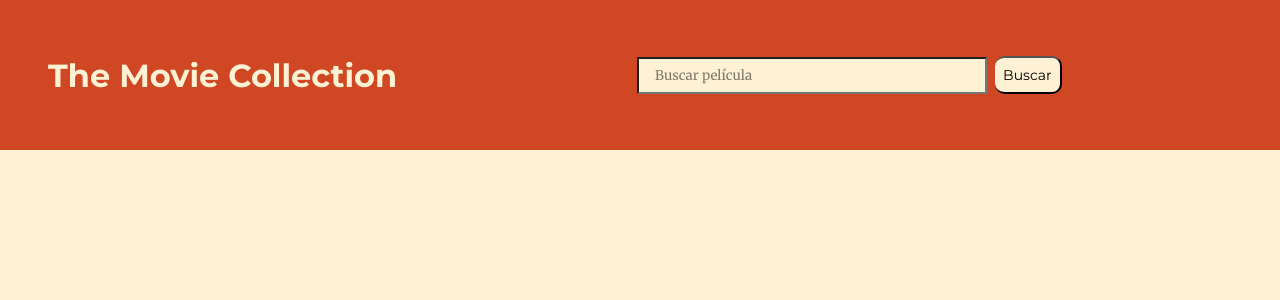
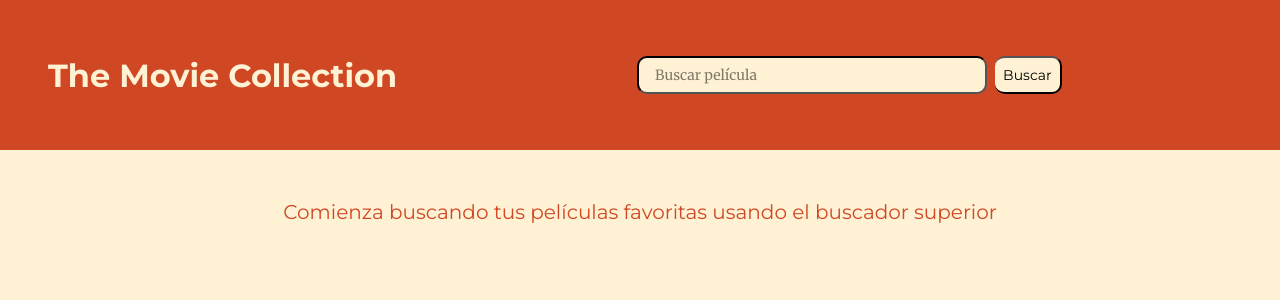
Before and after one commit to blperes/the-movie-collection, an Angular app: page /movie-list in a window 1280 px wide. Shown: the top 300 px of the page. Built offline with nearby package versions, Linux system fonts and the light colour scheme.

Commit message:
movie search result list and no results

```diff
--- a/src/app/features/homepage/homepage.component.css
+++ b/src/app/features/homepage/homepage.component.css
@@ -24,7 +24,7 @@
 }
 
 .explore-button {
-  margin-top: 90px;
+  margin-top: 50px;
   padding: 15px 30px;
   font-size: 18px;
   font-family: var(--font-heading);
--- a/src/app/features/movie-list/movie-list.component.css
+++ b/src/app/features/movie-list/movie-list.component.css
@@ -27,3 +27,14 @@
   margin-left: 40px;
   font-family: var(--font-heading);
 }
+
+.initial-message {
+  display: flex;
+  justify-content: center;
+  align-content: center;
+  padding-top: 50px;
+  font-family: var(--font-heading);
+  font-size: 20px;
+  color: var(--color-secondary);
+
+}
--- a/src/app/features/movie-list/movie-list.component.html
+++ b/src/app/features/movie-list/movie-list.component.html
@@ -1,13 +1,17 @@
-<div class="results-container" *ngIf="searchTerm">
+<div class="results-container" *ngIf="searchTerm && isLoaded">
   <h1 class="results">Resultados para "{{ searchTerm }}"</h1>
 </div>
 
-<div class="movies-container">
+<div class="movies-container" *ngIf="movies.length > 0 && isLoaded">
   <div class="movie-card" *ngFor="let movie of movies">
     <h2>{{ movie.Title +  " (" + movie.Year + ")" }}</h2>
   </div>
 </div>
 
-<div class="no-results" *ngIf="movies.length === 0 && searchTerm">
+<div class="no-results" *ngIf=" isLoaded && movies.length === 0 && searchTerm">
   <p>No se encontraron resultados para "{{ searchTerm }}"</p>
 </div>
+
+<div class="initial-message" *ngIf="!searchTerm">
+  <p>Comienza buscando tus películas favoritas usando el buscador superior</p>
+</div>
--- a/src/app/features/movie-list/movie-list.component.ts
+++ b/src/app/features/movie-list/movie-list.component.ts
@@ -1,10 +1,10 @@
 import { Component, OnInit } from '@angular/core';
 import {MoviesService} from '../../services/movies.service';
-import {CommonModule, NgFor, AsyncPipe} from '@angular/common';
+import {CommonModule, NgFor} from '@angular/common';
 
 @Component({
   selector: 'app-movie-list',
-  imports: [CommonModule, NgFor, AsyncPipe],
+  imports: [CommonModule, NgFor],
   standalone: true,
   templateUrl: './movie-list.component.html',
   styleUrl: './movie-list.component.css'
@@ -14,19 +14,23 @@ export class MovieListComponent implements OnInit {
 
   movies: any[] = [];
   searchTerm: string = '';
+  isLoaded: boolean = false;
 
   constructor(private moviesService: MoviesService) { }
 
   ngOnInit() {
     this.moviesService.searchTerm$.subscribe(term => {
       this.searchTerm = term;
+      this.isLoaded = false;
 
       if (term && term.trim() !== '') {
         this.moviesService.searchMovies(term).subscribe((data: any) => {
           this.movies = data.Search || [];
+          this.isLoaded = true;
         });
       } else {
         this.movies = [];
+        this.isLoaded = true;
       }
     });
   }
--- a/src/app/layouts/header/header.component.css
+++ b/src/app/layouts/header/header.component.css
@@ -26,6 +26,7 @@
   gap: 0.5rem;
   flex: 1;
   min-width: 0;
+
 }
 
 .search-box input {
@@ -35,6 +36,9 @@
   padding: 0.5rem 1rem;
   font-family: var(--font-body);
   background-color: var(--color-primary);
+  border-radius: 10px;
+  border-color: black;
+  font-size: 14px;
 }
 
 .button-search {
```
